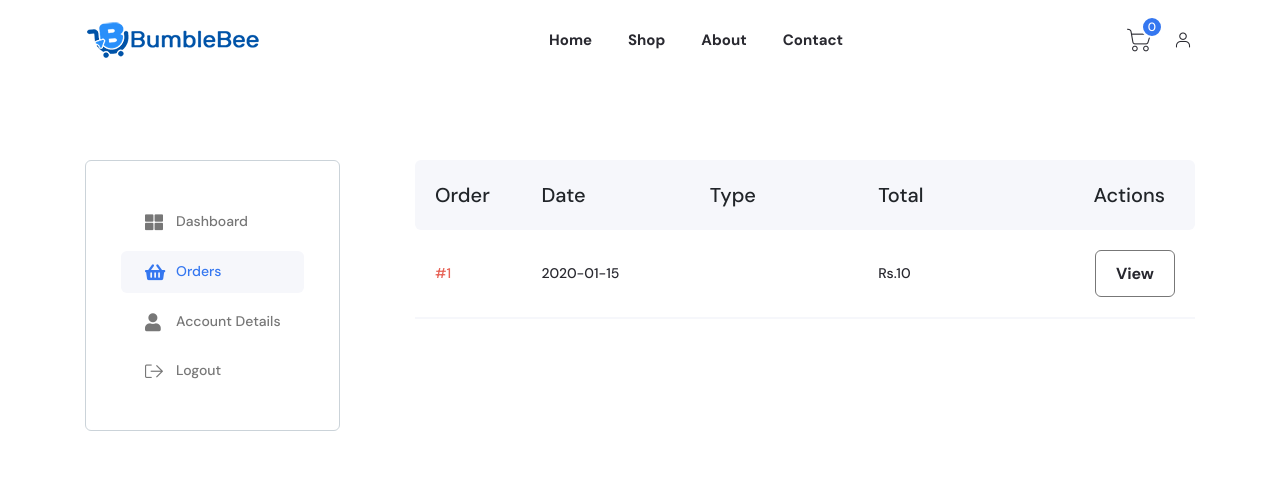
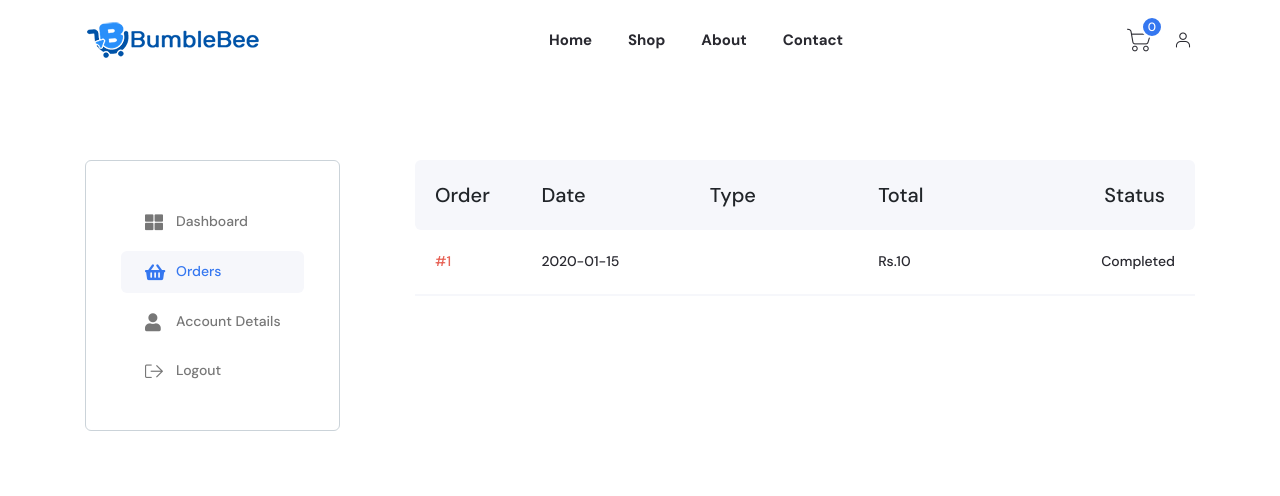
Before and after one commit to shyamanga96/bumbele-bee, a CodeIgniter app: page /bumble-bee/customer/account in a window 1280 px wide, after a click on "Orders". Shown: the top 496 px of the page. Run offline with CodeIgniter, Linux system fonts and the light colour scheme; the visitor is signed in with stand-in values (Sample User, id 1); tables that the repository leaves empty or names only in its code hold one stand-in row (values such as "Sample post"); some web fonts are replaced.

Commit message:
Add order status for user details page

```diff
--- a/application/views/customer_account.php
+++ b/application/views/customer_account.php
@@ -49,7 +49,7 @@
 
                       <div class="tab-pane fade show active" id="nav-dashboard" role="tabpanel">
                         <div class="axil-dashboard-overview">
-                            <div class="welcome-text">Hello Annie (not <span>Annie?</span> <a href="<?php echo base_url(); ?>user/customerLogout">Log Out</a>)</div>
+                            <div class="welcome-text">Hello <?php echo $customer->f_name; ?> <?php echo $customer->l_name; ?> (not <span><?php echo $customer->f_name; ?>?</span> <a href="<?php echo base_url(); ?>user/customerLogout">Log Out</a>)</div>
                             <p>From your account dashboard you can view your recent orders, manage your shipping and billing addresses, and edit your password and account details.</p>
                         </div>
                     </div>
@@ -63,7 +63,8 @@
                                             <th scope="col">Date</th>
                                             <th scope="col">Type</th>
                                             <th scope="col">Total</th>
-                                            <th scope="col">Actions</th>
+                                            <th scope="col">Status</th>
+                                            <!-- <th scope="col">Actions</th> -->
                                         </tr>
                                     </thead>
                                     <tbody>
@@ -73,7 +74,18 @@
                                                 <td><?php echo date_format(date_create($order->d_date),"Y-m-d") ?></td>
                                                 <td><?php echo $order->type ?></td>
                                                 <td>Rs.<?php echo number_format($order->total) ?></td>
-                                                <td><a href="#" class="axil-btn view-btn">View</a></td>
+                                                <td><?php  if ($order->status=='processing') {
+                                                    echo "Processing";
+                                                }elseif ($order->status=='deliverd') {
+                                                    echo "Deliverd";
+                                                }elseif ($order->status=='on_hold') {
+                                                    echo "On Hold";
+                                                }elseif ($order->status=='completed') {
+                                                    echo "Completed";
+                                                }elseif ($order->status=='refunded') {
+                                                    echo "Refunded";
+                                                } ?></td>
+                                                <!-- <td><a href="#" class="axil-btn view-btn">View</a></td> -->
                                             </tr>
                                         <?php } ?>
 
```
